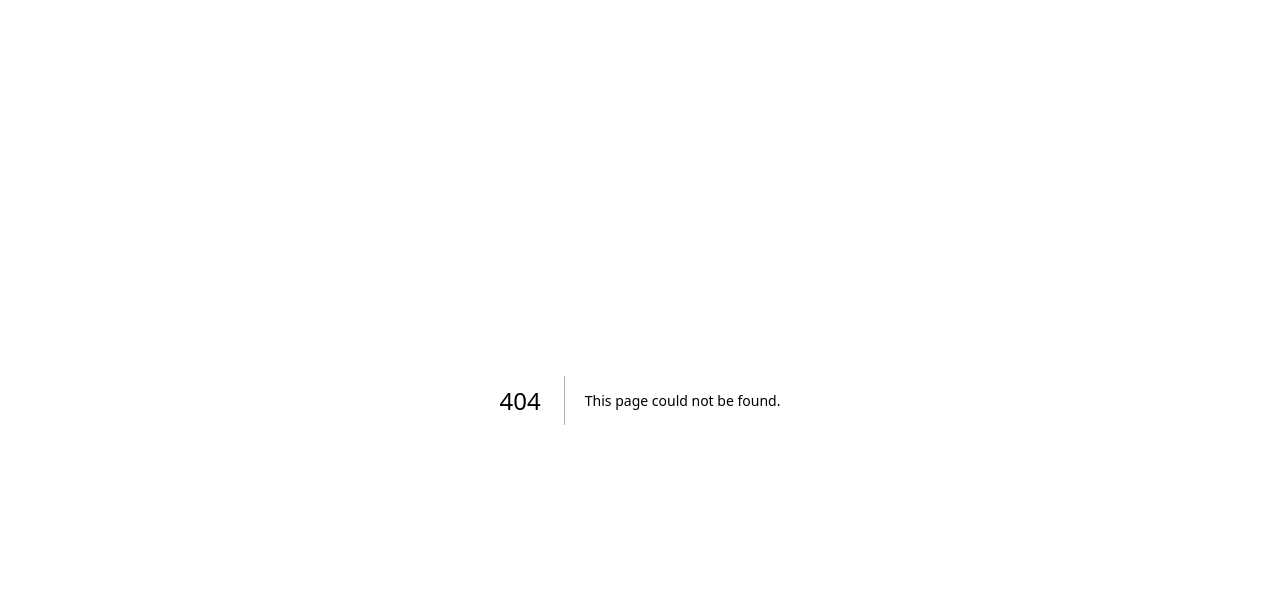
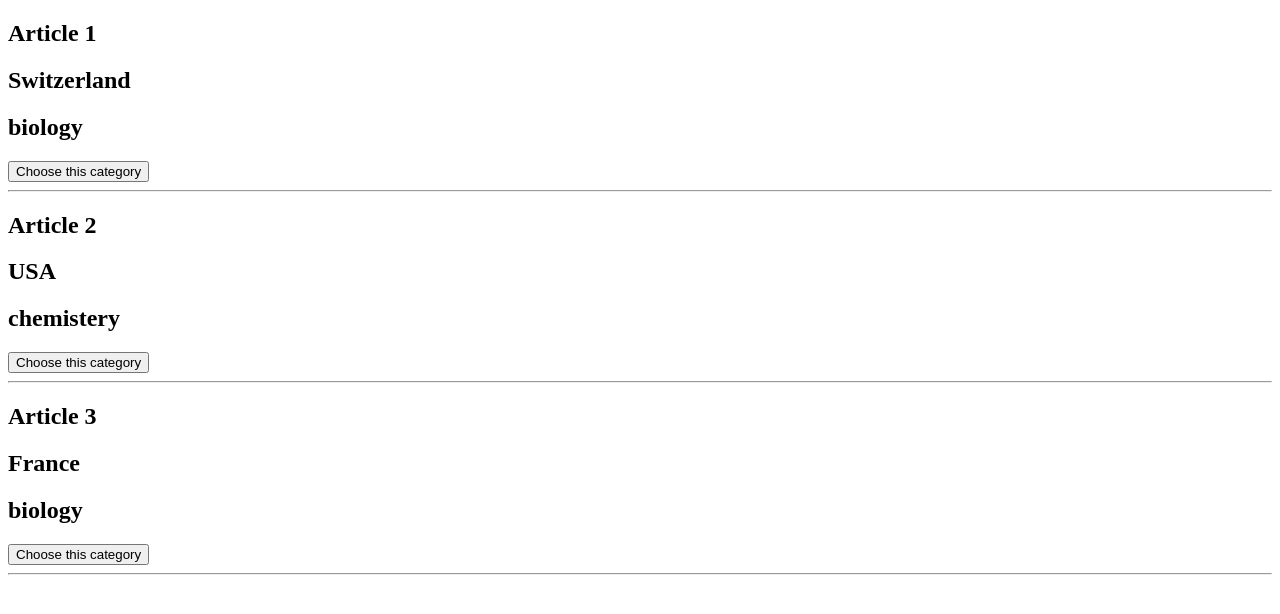
Before and after one commit to TLRKiliann/nextjs-real-api, a Next.js app in the folder my-app/: page /events in a window 1280 px wide. Before the commit this address had no page. Shown: the top 614 px of the page. Built offline with nearby package versions, Linux system fonts and the light colour scheme; data requests are answered from the project's data file.

Commit message:
new route for client side with SSR

```diff
--- a/my-app/db.json
+++ b/my-app/db.json
@@ -5,6 +5,26 @@
     "followers": 20,
     "following": 50
   },
+  "events": [
+    {
+      "id": 1,
+      "article": "Article 1",
+      "location": "Switzerland",
+      "category": "biology"
+    },
+    {
+      "id": 2,
+      "article": "Article 2",
+      "location": "USA",
+      "category": "chemistery"
+    },
+    {
+      "id": 3,
+      "article": "Article 3",
+      "location": "France",
+      "category": "biology"
+    }
+  ],
   "news": [
     {
       "id": 1,
--- /dev/null
+++ b/my-app/pages/events/index.tsx
@@ -0,0 +1,76 @@
+import { useState } from 'react'
+import { useRouter } from 'next/router'
+import { GetServerSideProps } from 'next'
+import Head from 'next/head'
+
+type EnventListProps = {
+  eventList: {
+    id: number
+    article: string
+    location: string
+    category: string
+  }
+}
+
+const EventList = ({ eventList }: EnventListProps) => {
+  const router = useRouter() as any
+  const [events, setEvents] = useState<any>(eventList)
+  const [isSwitched, setIsSwitched] = useState<boolean>(true)
+
+  const fetchByCategory = async (category: string) => {
+    const response = await fetch(`http://localhost:4000/events?category=${category}`)
+    const data = await response.json()
+    setEvents(data)
+    setIsSwitched(false)
+    router.push(`/events?category=${category}`, undefined, { shallow: true })
+  }
+
+  const handleBackHome = () => {
+    router.push('/')
+  }
+  return (
+    <div>
+      <Head>
+        <title>Events</title>
+        <meta name="description" content="Events page" />
+        <meta name="viewport" content="width=device-width, initial-scale=1" />
+        <link rel="icon" href="/favicon.ico" />
+      </Head>
+
+      {events.map((event: any) => (
+        <div key={event.id}>
+          <h2>{event.article}</h2>
+          <h2>{event.location}</h2>
+          <h2>{event.category}</h2>
+          {isSwitched ? (
+            <button
+              type="button"
+              onClick={() => fetchByCategory(event.category)}>
+              Choose this category
+            </button>
+            ) : (
+            <button
+              type='button'
+              onClick={handleBackHome}
+            >
+              Return
+            </button>
+            )
+          }
+          <hr />
+        </div>
+      ))}
+    </div>
+  )
+}
+export default EventList
+
+export const getServerSideProps: GetServerSideProps = async () => {
+  const response = await fetch('http://localhost:4000/events')
+  const data = await response.json()
+  return {
+    props: {
+      eventList: data,
+    }
+  }
+}
```
